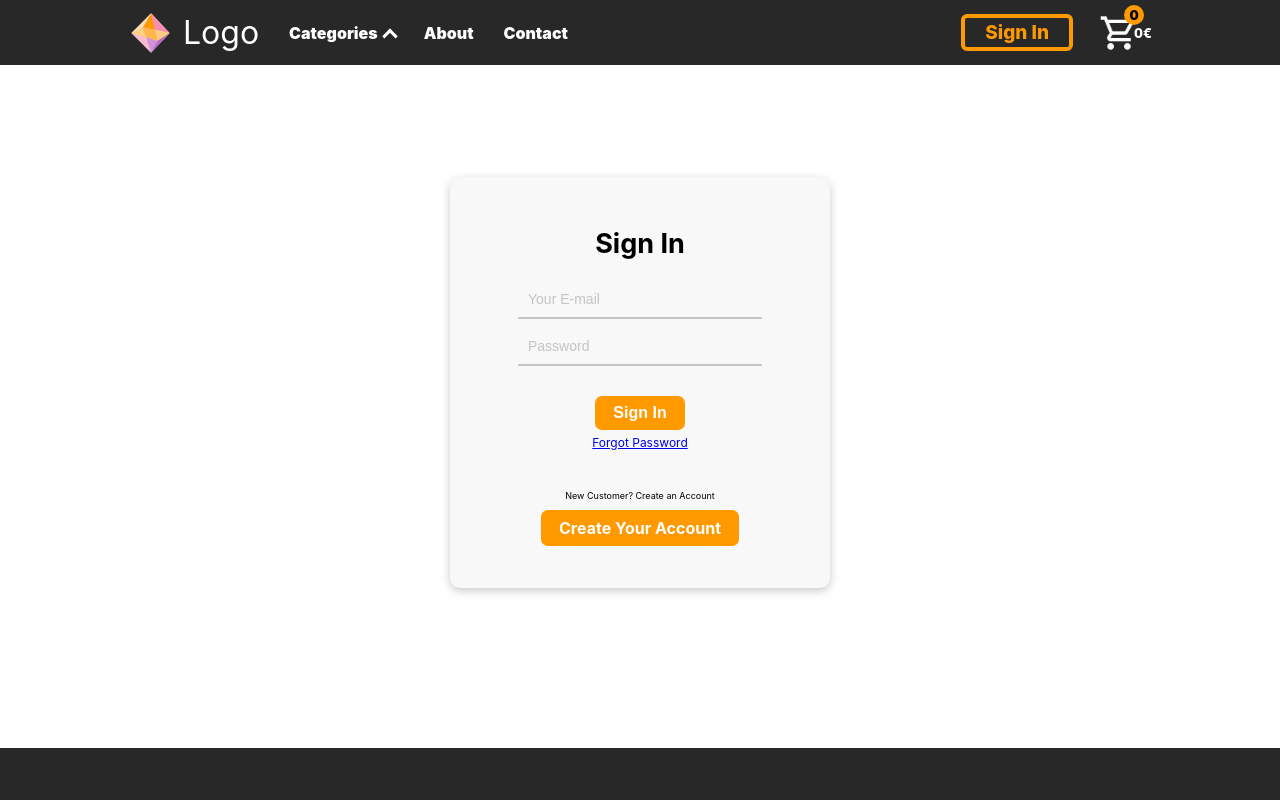
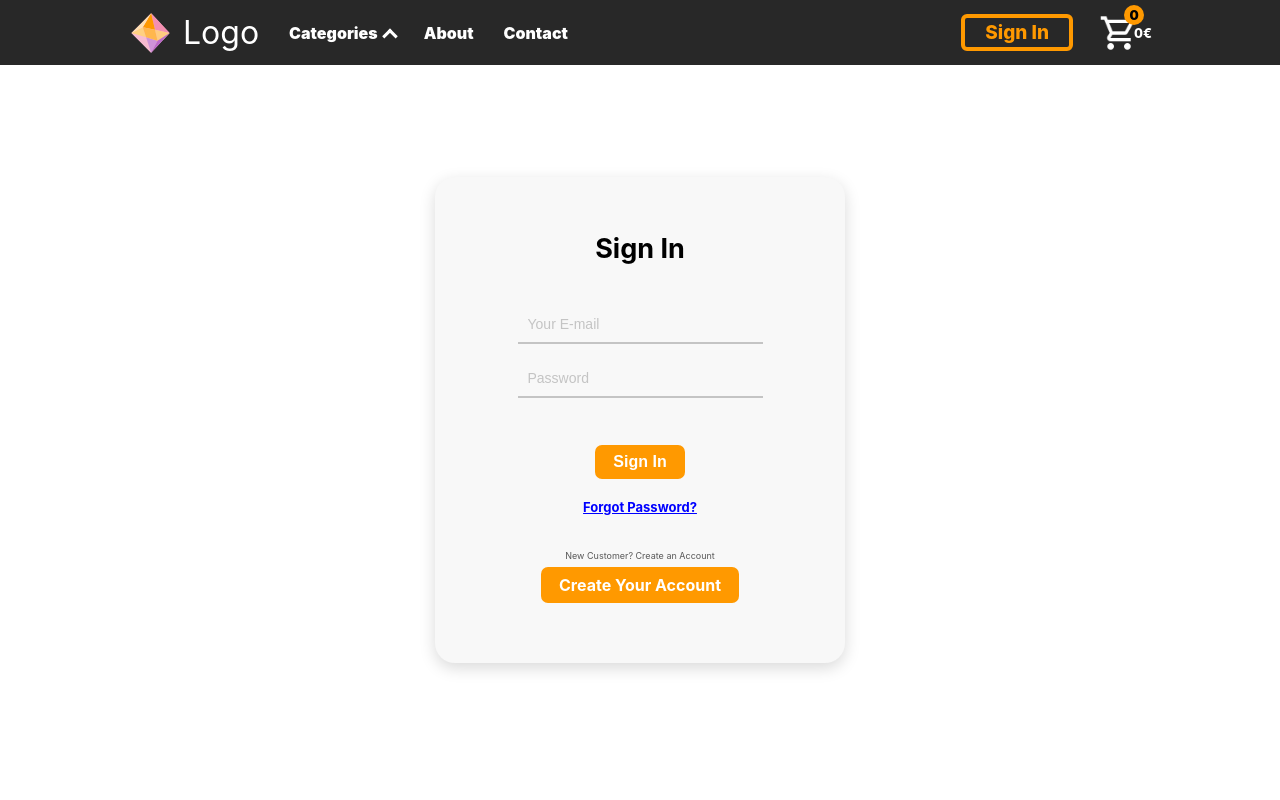
Before and after one commit to Elias227/React-webstore, a React (Create React App) app: page /sign-in in a window 1280 px wide. Shown: the top 800 px of the page. Built offline with nearby package versions, Linux system fonts and the light colour scheme; no server answers.

Commit message:
improved auth cards styling and naming

```diff
--- a/src/Pages/ForgotPassword/ForgotPassword.js
+++ b/src/Pages/ForgotPassword/ForgotPassword.js
@@ -30,18 +30,21 @@ export default function ForgotPassword() {
       <div className="auth__parent">
         <div className="auth__container">
           <h2 className="">Reset Password</h2>
-          <div className="auth_error">
+          <div className="auth-error">
             {error && <div>{error}</div>}
-            {message && <div className="auth_success">{message}</div>}
+            {message && <div className="auth-success">{message}</div>}
           </div>
           <form className="auth__form" onSubmit={handleSubmit}>
-            <input className="auth-input" type="email" placeholder="email" ref={emailRef} />
+            <input className="auth-input" type="email" placeholder="Your email" ref={emailRef} />
             <button className="auth__button" disabled={loading} type="submit">
               Reset Password
             </button>
           </form>
-          <div className="">
+          <div className="auth__button-secondary">
             <Link to="/sign-in">Sign In</Link>
+          </div>
+          <div className="auth__link">
+            <p>New customer? <Link to="/sign-up">Create An Account</Link></p>
           </div>
         </div>
       </div>
--- a/src/Pages/SignIn/SignIn.css
+++ b/src/Pages/SignIn/SignIn.css
@@ -1,10 +1,10 @@
 /* --- parent --- */
 .auth__parent {
-  width: 280px;
+  width: 300px;
   background-color: #F8F8F8;
-  box-shadow: 0px 3px 10px #cacaca;
-  border-radius: 10px;
-  padding: 50px;
+  box-shadow: 0px 5px 16px #dadada;
+  border-radius: 20px;
+  padding: 55px;
   margin: 0 auto;
   margin-top: 7em;
   text-align: center;
@@ -12,7 +12,7 @@
 
 /* --- title --- */
 .auth__container h2 {
-  margin-bottom: 40px;
+  margin-bottom: 55px;
   font-size: 27px;
   /* background-color: blue; */
 }
@@ -24,14 +24,18 @@
   align-items: center;
   margin-bottom: 40px;
 }
-
+.auth-input:first-child {
+  /* background-color: yellow; */
+  margin-top: 15px;
+}
 .auth-input {
   background: none;
   border: none;
-  width: 80%;
+  width: 75%;
   padding: 10px;
-  border-bottom: 2px solid #C4C4C4;
-  margin-bottom: 10px;
+  border-bottom: 2.4px solid #C4C4C4;
+  margin-bottom: 17px;
+  /* margin-top: 15px; */
 }
 
 .auth-input::placeholder {
@@ -41,7 +45,7 @@
   /* padding-left: 25px; */
 }
 
-/* --- button --- */
+/* --- buttons --- */
 .auth__button {
   background-color: #FF9900;
   color: #fff;
@@ -54,24 +58,56 @@
   transition: 0.2s;
   text-decoration: none;
   border: none;
-  margin-top: 20px;
+  margin-top: 30px;
+}
+.auth__button-secondary {
+  margin-top: -25px;
+}
+.button__more-space {
+  margin-top: 50px;
+}
+.auth__button-secondary a {
+  font-size: 16px;
+  color: #FF9900;
+  font-weight: bold;
+  text-decoration: none;
+}
+.auth__link {
+  font-size: 13px;
+  margin-top: 35px;
+  font-weight: bold;
+  color: #494949;
+}
+.auth__link a {
+  color: blue;
 }
 
 /* --- bottom part --- */
+.auth-bottom {
+  margin-bottom: 13px;
+  margin-top: -5px;
+}
 .auth-bottom p {
   font-size: 9px;
-  margin-bottom: 17px;
+  margin-bottom: 14px;
+  color: #585858;
 }
 
 .forgot__password {
-  margin-top: 5px;
-  font-size: 12px;
+  font-size: 13px;
+  /* margin-bottom: 10px; */
+  margin-top: 20px;
+  font-weight: bold;
+  color: blue;
 }
+/* .forgot__password:hover {
+  text-decoration: underline;
+} */
 
 /* --- message --- */
-.auth_error {
+.auth-error {
   font-size: 12px;
-  margin-top: -18px;
+  margin-top: -28px;
   margin-bottom: 12px;
   color: red;
   /* position: absolute;
@@ -82,7 +118,7 @@
   right: 0; */
 }
 
-.auth_success {
+.auth-success {
   font-size: 12px;
   margin-top: -18px;
   margin-bottom: 12px;
--- a/src/Pages/SignIn/SignIn.js
+++ b/src/Pages/SignIn/SignIn.js
@@ -33,9 +33,9 @@ export default function SignIn() {
     <div className="auth__parent">
       <div className="auth__container">
         <h2>Sign In</h2>
-        <div className="auth_error">
+        <div className="auth-error">
           {error && <p>{error}</p>}
-          {success && <p className="auth_success">{success}</p>}
+          {success && <p className="auth-success">{success}</p>}
         </div>
         <form className="auth__form" onSubmit={handleSubmit}>
           <input className="auth-input" placeholder="Your E-mail" type="email" ref={emailRef} required/>
@@ -45,8 +45,9 @@ export default function SignIn() {
           <button className="auth__button" disabled={loading} type="submit">
             Sign In
           </button>
+
           <Link className="forgot__password" to="/forgot-password">
-            Forgot Password
+            Forgot Password?
           </Link>
         </form>
 
--- a/src/Pages/SignIn/Signup/SignUp.js
+++ b/src/Pages/SignIn/Signup/SignUp.js
@@ -16,30 +16,22 @@ export default function SignUp() {
   async function handleSubmit(e) {
     e.preventDefault()
 
-    console.log("test1")
-
     if (passwordRef.current.value !== passwordConfirmRef.current.value) {
       return setError("Passwords do not match")
     }
 
     try {
       setLoading(true)
-
       await signup(emailRef.current.value, passwordRef.current.value)
-      // console.log(signup)
-      // console.log(emailRef)
-      // console.log(passwordRef)
       setSuccess("succesfully created account!")
-
       setTimeout(function () {
         history("/")
       }, 1000);
-
-      // console.log("succesfully created account")
-
-    } catch {
+    } catch(error) {
+      if (error.code === 'EMAIL_EXISTS') {
+        console.log("user already exists")
+      }
       setError("Failed to create an account")
-      // console.log("failed creating account")
     }
 
     setLoading(true)
@@ -49,9 +41,9 @@ export default function SignUp() {
     <div className="auth__parent">
       <div className="auth__container">
         <h2>Create Your Account</h2>
-        <div className="auth_error">
+        <div className="auth-error">
           {error && <p>{error}</p>}
-          {success && <p className="auth_success">{success}</p>}
+          {success && <p className="auth-success">{success}</p>}
         </div>
         <form className="auth__form" onSubmit={handleSubmit}>
           <input className="auth-input" placeholder="Your E-mail" type="email" ref={emailRef} required/>
@@ -60,19 +52,21 @@ export default function SignUp() {
 
           <input className="auth-input" placeholder="Confirm Password" type="password" ref={passwordConfirmRef} required/>
 
-          <button className="auth__button" disabled={loading} type="submit">
+          <button className="auth__button button__more-space" disabled={loading} type="submit">
             Create Your Account
           </button>
         </form>
 
-        <div className="auth-bottom">
+        {/* <div className="auth-bottom">
           <p>Already Have An account?</p>
           <Link to="/sign-in">Log In</Link>
+        </div> */}
+
+        <div className="auth__button-secondary">
+          <Link to="/sign-in">Sign In</Link>
         </div>
 
       </div>
     </div>
   );
 }
-
-// export default SignUp
```
Also changed, not shown: src/App.js (+3 -6 lines).
